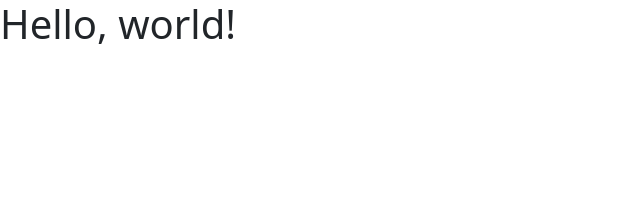
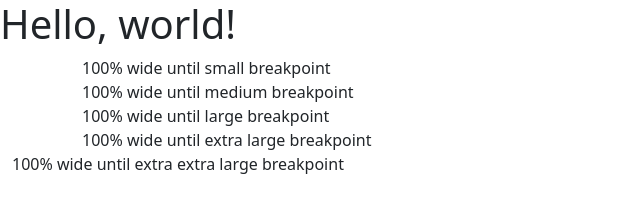
Before and after one commit to trenholmstem2021zach/htmldemo, a plain HTML site: page home.html in a window 1280 px wide. Shown: the whole page, without its empty margins (0-640 px from the left). Drawn offline with nearby package versions, Linux system fonts and the light colour scheme.

Commit message:
container

```diff
--- a/home.html
+++ b/home.html
@@ -8,6 +8,11 @@
   </head>
   <body>
     <h1>Hello, world!</h1>
+    <div class="container-sm">100% wide until small breakpoint</div>
+<div class="container-md">100% wide until medium breakpoint</div>
+<div class="container-lg">100% wide until large breakpoint</div>
+<div class="container-xl">100% wide until extra large breakpoint</div>
+<div class="container-xxl">100% wide until extra extra large breakpoint</div>
     <script src="https://cdn.jsdelivr.net/npm/bootstrap@5.2.0/dist/js/bootstrap.bundle.min.js" integrity="sha384-A3rJD856KowSb7dwlZdYEkO39Gagi7vIsF0jrRAoQmDKKtQBHUuLZ9AsSv4jD4Xa" crossorigin="anonymous"></script>
   </body>
 </html>
```
